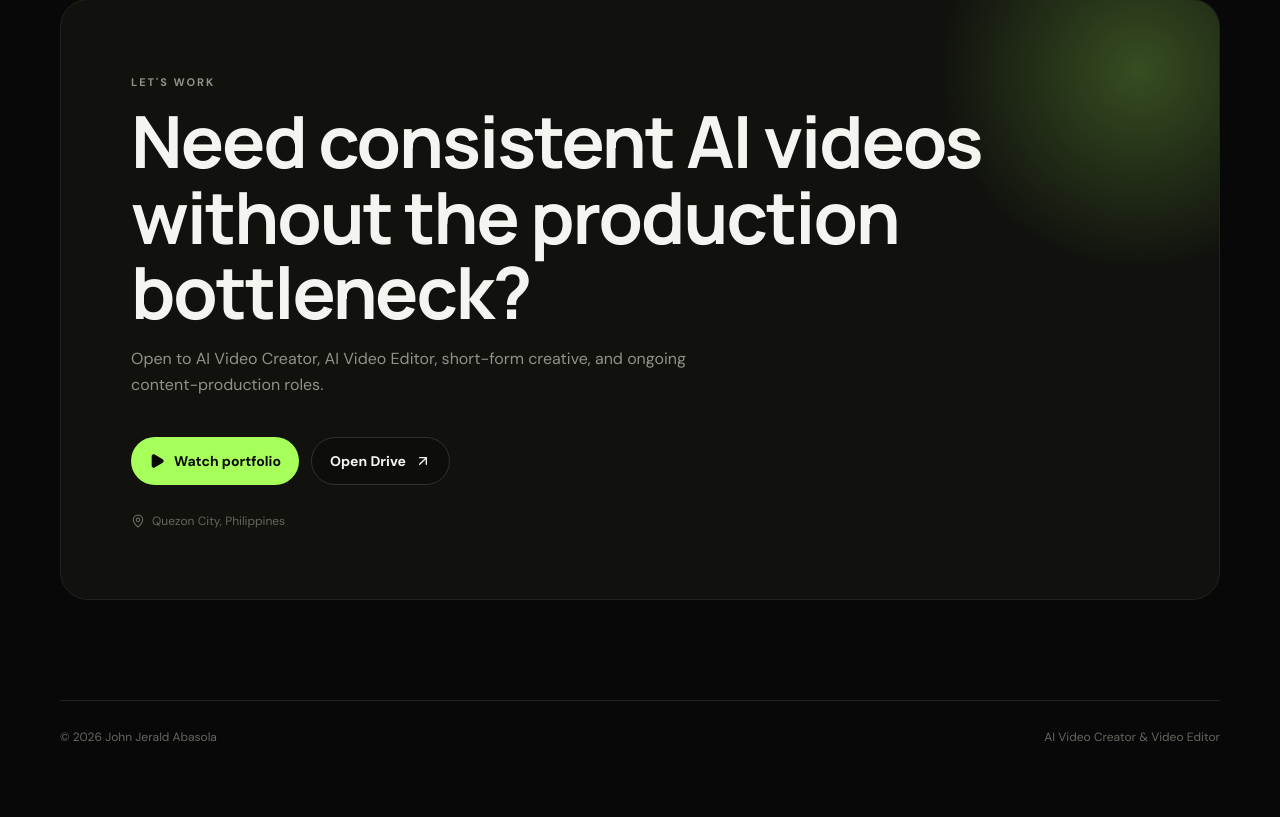
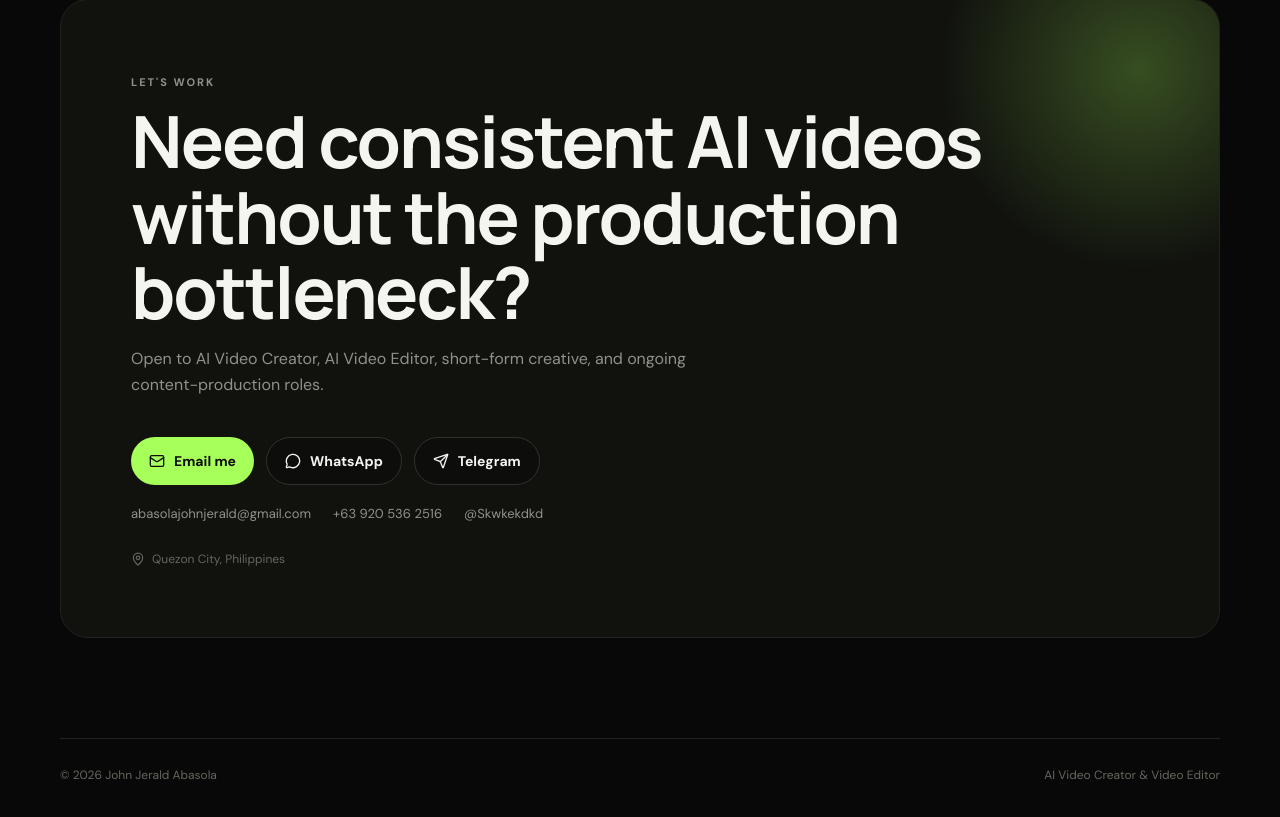
Before and after one commit to Jie0731/ai-video-portfolio, a React (Vite) app: page / in a window 1280 px wide. Shown: the part 9707-10524 px from the top of the page. Before the commit the page ends 10496 px from the top, so only its background shows below. Built offline with nearby package versions, Linux system fonts and the light colour scheme.

Commit message:
Add files via upload

```diff
--- a/src/main.jsx
+++ b/src/main.jsx
@@ -2,7 +2,7 @@
 import { createRoot } from 'react-dom/client';
 import {
   ArrowDown, ArrowUpRight, BarChart3, ExternalLink, Film, Moon,
-  Play, Sparkles, Sun, Volume2, WandSparkles, Scissors, MapPin
+  Play, Sparkles, Sun, Volume2, WandSparkles, Scissors, MapPin, Mail, MessageCircle, Send
 } from 'lucide-react';
 import './styles.css';
 
@@ -287,9 +287,15 @@
           <span className="kicker">LET'S WORK</span>
           <h2>Need consistent AI videos<br/>without the production bottleneck?</h2>
           <p>Open to AI Video Creator, AI Video Editor, short-form creative, and ongoing content-production roles.</p>
-          <div className="contact-actions">
-            <a className="btn primary" href="#work"><Play size={16} fill="currentColor"/> Watch portfolio</a>
-            <a className="btn ghost" href={DRIVE_FOLDER} target="_blank" rel="noreferrer">Open Drive <ArrowUpRight size={16}/></a>
+          <div className="contact-actions contact-links">
+            <a className="btn primary" href="mailto:abasolajohnjerald@gmail.com"><Mail size={16}/> Email me</a>
+            <a className="btn ghost" href="https://wa.me/639205362516" target="_blank" rel="noreferrer"><MessageCircle size={16}/> WhatsApp</a>
+            <a className="btn ghost" href="https://t.me/Skwkekdkd" target="_blank" rel="noreferrer"><Send size={16}/> Telegram</a>
+          </div>
+          <div className="contact-details">
+            <a href="mailto:abasolajohnjerald@gmail.com">abasolajohnjerald@gmail.com</a>
+            <a href="https://wa.me/639205362516" target="_blank" rel="noreferrer">+63 920 536 2516</a>
+            <a href="https://t.me/Skwkekdkd" target="_blank" rel="noreferrer">@Skwkekdkd</a>
           </div>
           <div className="location"><MapPin size={14}/> Quezon City, Philippines</div>
         </div>
```
Also changed, not shown: src/styles.css, 1 other file (tests, documents, lock files or other folders).
